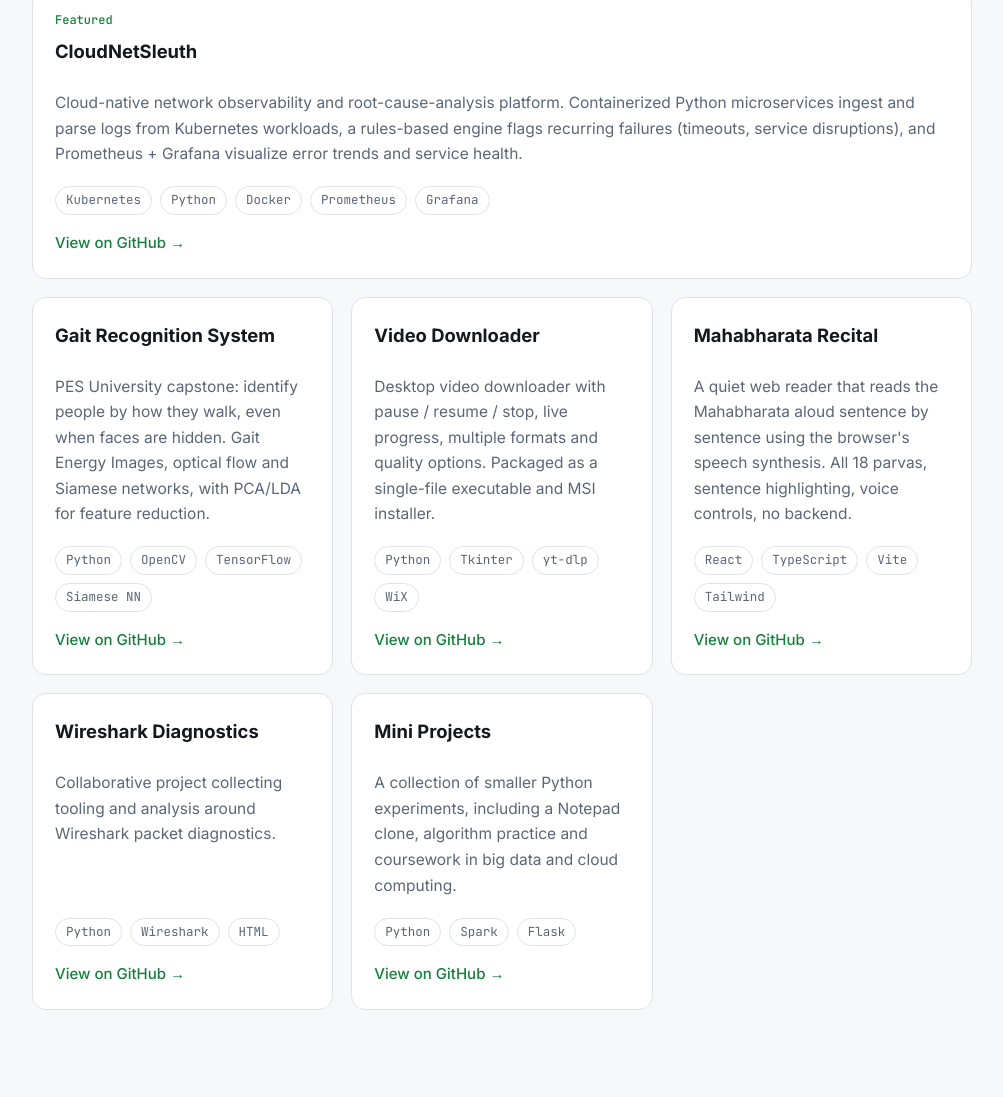
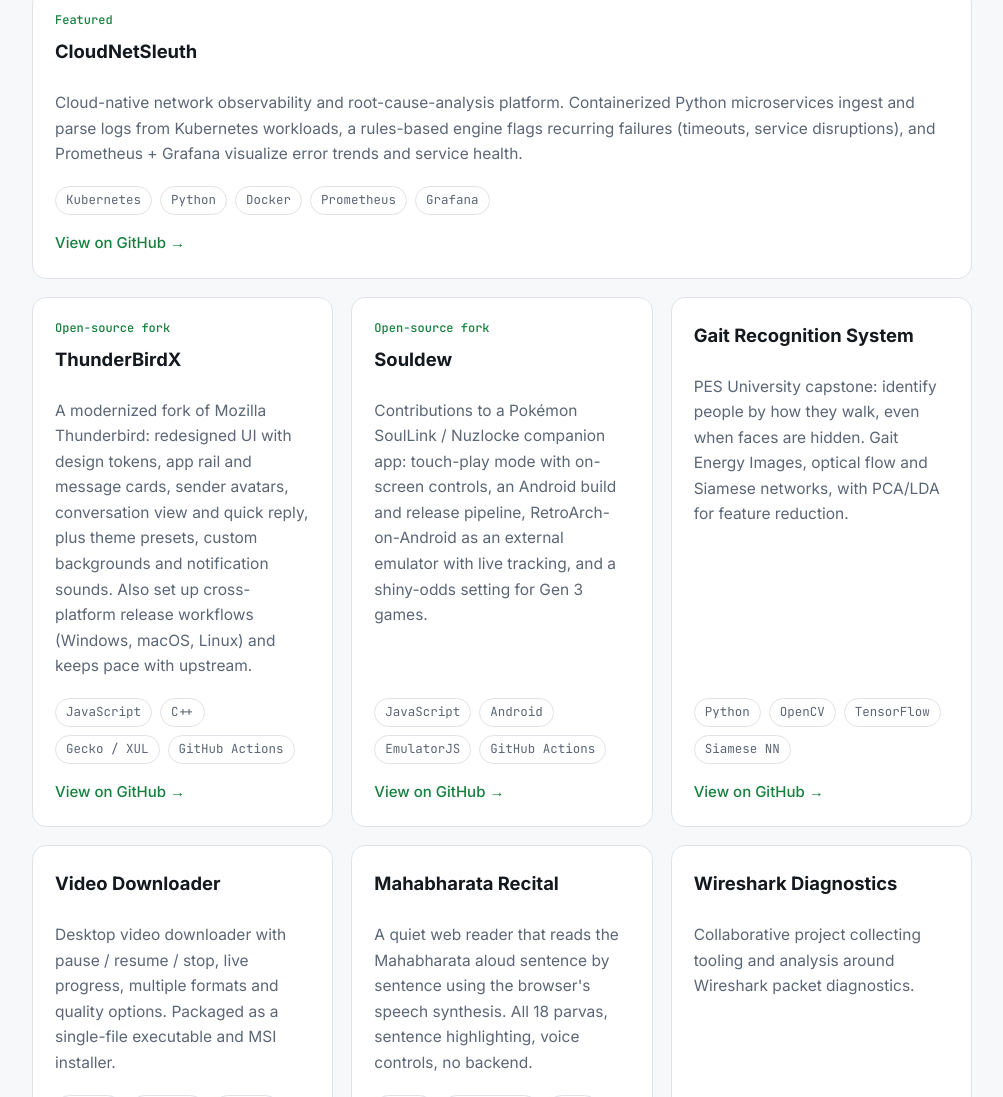
Before and after one commit to QuantumBoy-729/portfolio, a plain HTML site: page index.html in a window 1280 px wide. Shown: the part 2401-3498 px from the top of the page, without its empty margins (138-1141 px from the left). Drawn offline with Linux system fonts and the light colour scheme.

Commit message:
Add ThunderBirdX and Souldew projects
Co-Authored-By: Claude Sonnet 5.5 <noreply@anthropic.com>

```diff
--- a/index.html
+++ b/index.html
@@ -102,6 +102,20 @@
           <a href="https://github.com/QuantumBoy-729/CloudNetSleuth">View on GitHub →</a>
         </article>
         <article class="card">
+          <span class="tag">Open-source fork</span>
+          <h3>ThunderBirdX</h3>
+          <p>A modernized fork of Mozilla Thunderbird: redesigned UI with design tokens, app rail and message cards, sender avatars, conversation view and quick reply, plus theme presets, custom backgrounds and notification sounds. Also set up cross-platform release workflows (Windows, macOS, Linux) and keeps pace with upstream.</p>
+          <ul class="chips mono"><li>JavaScript</li><li>C++</li><li>Gecko / XUL</li><li>GitHub Actions</li></ul>
+          <a href="https://github.com/QuantumBoy-729/ThunderBirdX">View on GitHub →</a>
+        </article>
+        <article class="card">
+          <span class="tag">Open-source fork</span>
+          <h3>Souldew</h3>
+          <p>Contributions to a Pokémon SoulLink / Nuzlocke companion app: touch-play mode with on-screen controls, an Android build and release pipeline, RetroArch-on-Android as an external emulator with live tracking, and a shiny-odds setting for Gen 3 games.</p>
+          <ul class="chips mono"><li>JavaScript</li><li>Android</li><li>EmulatorJS</li><li>GitHub Actions</li></ul>
+          <a href="https://github.com/QuantumBoy-729/souldew">View on GitHub →</a>
+        </article>
+        <article class="card">
           <h3>Gait Recognition System</h3>
           <p>PES University capstone: identify people by how they walk, even when faces are hidden. Gait Energy Images, optical flow and Siamese networks, with PCA/LDA for feature reduction.</p>
           <ul class="chips mono"><li>Python</li><li>OpenCV</li><li>TensorFlow</li><li>Siamese NN</li></ul>
```
